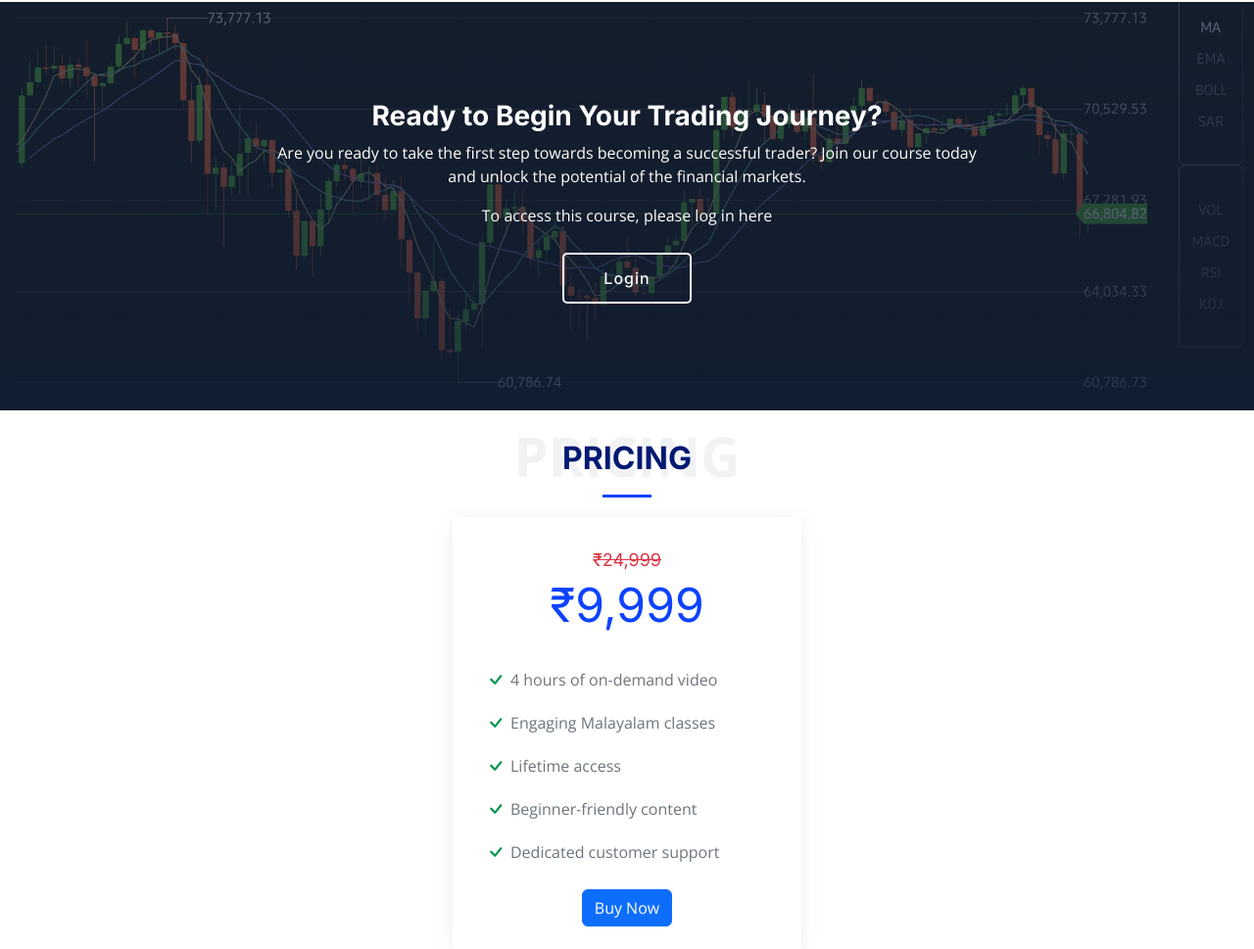
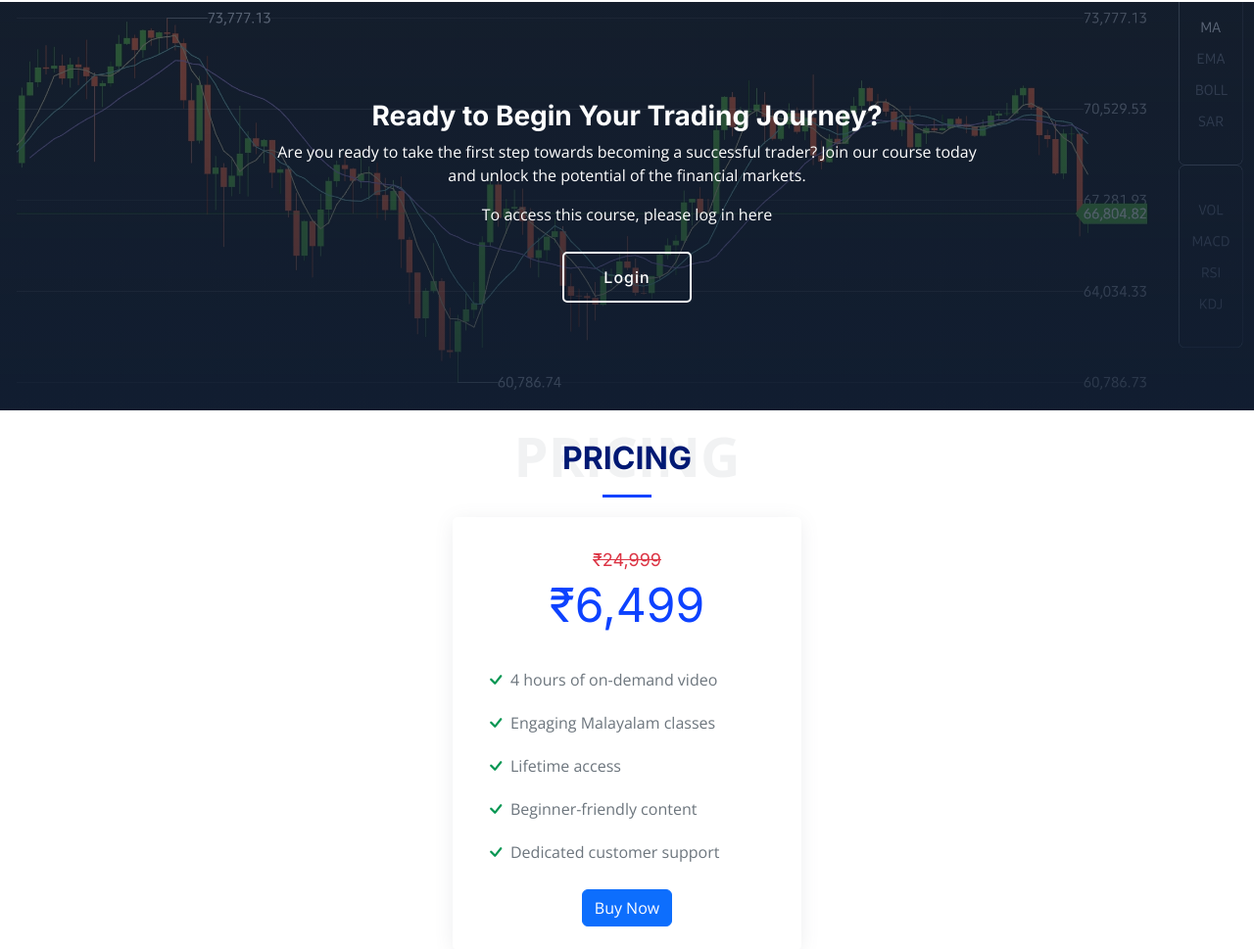
Before and after one commit to nizamu1010/tmctrade, a Django app: template tmcproj/templates/index.html in a window 1280 px wide. Shown: the part 953-1922 px from the top of the page at 98% size. Run offline with Django 4.2, Linux system fonts and the light colour scheme; the template is opened without the code that fills it, so the values that code supplies are empty; some libraries are stand-ins or nearby versions.

Commit message:
commited

```diff
--- a/tmcproj/templates/index.html
+++ b/tmcproj/templates/index.html
@@ -269,7 +269,7 @@
         <div class="row gy-4 justify-content-center">
           <div class="col-lg-4 text-center mx-auto" data-aos="fade-up" data-aos-delay="200">
               <div class="pricing-item featured">
-                  <h4><span class="text-danger" style="text-decoration: line-through;">₹24,999</span><br> ₹9,999<span></span></h4>
+                  <h4><span class="text-danger" style="text-decoration: line-through;">₹24,999</span><br> ₹6,499<span></span></h4>
                   <ul>
                       <li><i class="bi bi-check"></i> 4 hours of on-demand video</li>
                       <li><i class="bi bi-check"></i> Engaging Malayalam classes</li>
--- a/tmcproj/templates/show_videos.html
+++ b/tmcproj/templates/show_videos.html
@@ -9,6 +9,7 @@
 <link href="https://stackpath.bootstrapcdn.com/bootstrap/4.5.2/css/bootstrap.min.css" rel="stylesheet">
 
 <style>
+
 .unlock-button {
   float: right; /* Align the unlock button to the right */
 /* Add some space between the title and the button */
@@ -34,6 +35,7 @@
 }
 
 </style>
+
 {% endblock 'style' %}
 
 {% block 'content' %}
```
